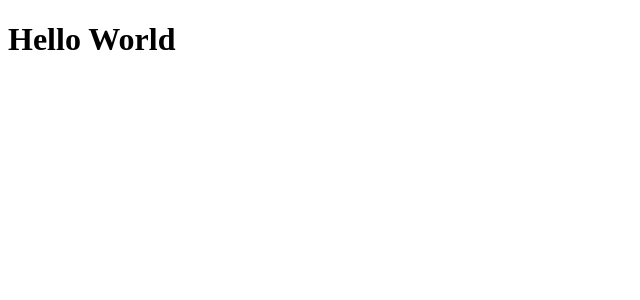
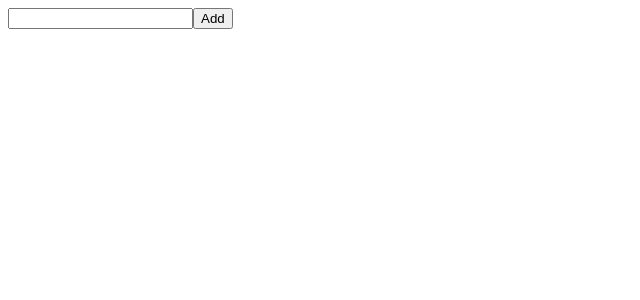
Before and after one commit to mintrosetta/lecture-react-javascript, a React (Vite) app in the folder todoapp/: page / in a window 1280 px wide. Shown: the top 300 px of the page, without its empty margins (0-640 px from the left). Built offline with nearby package versions, Linux system fonts and the light colour scheme.

Commit message:
create todo component

```diff
--- a/todoapp/src/App.jsx
+++ b/todoapp/src/App.jsx
@@ -1,12 +1,13 @@
 import { useState } from "react";
 import "./App.css";
+import Todo from "./components/Todo";
 
 function App() {
     const [count, setCount] = useState(0);
 
     return (
         <>
-            <h1>Hello World</h1>
+            <Todo />
         </>
     );
 }
--- /dev/null
+++ b/todoapp/src/components/Todo.jsx
@@ -0,0 +1,19 @@
+import { useState } from "react";
+
+export default function Todo() {
+    const [todo, setTodo] = useState("");
+
+    return (
+        <>
+            <div>
+                <form>
+                    <input
+                        type="text"
+                        onChange={(e) => setTodo(e.target.value)}
+                        value={todo} />
+                    <button type="submit">Add</button>
+                </form>
+            </div>
+        </>
+    );
+}
```
